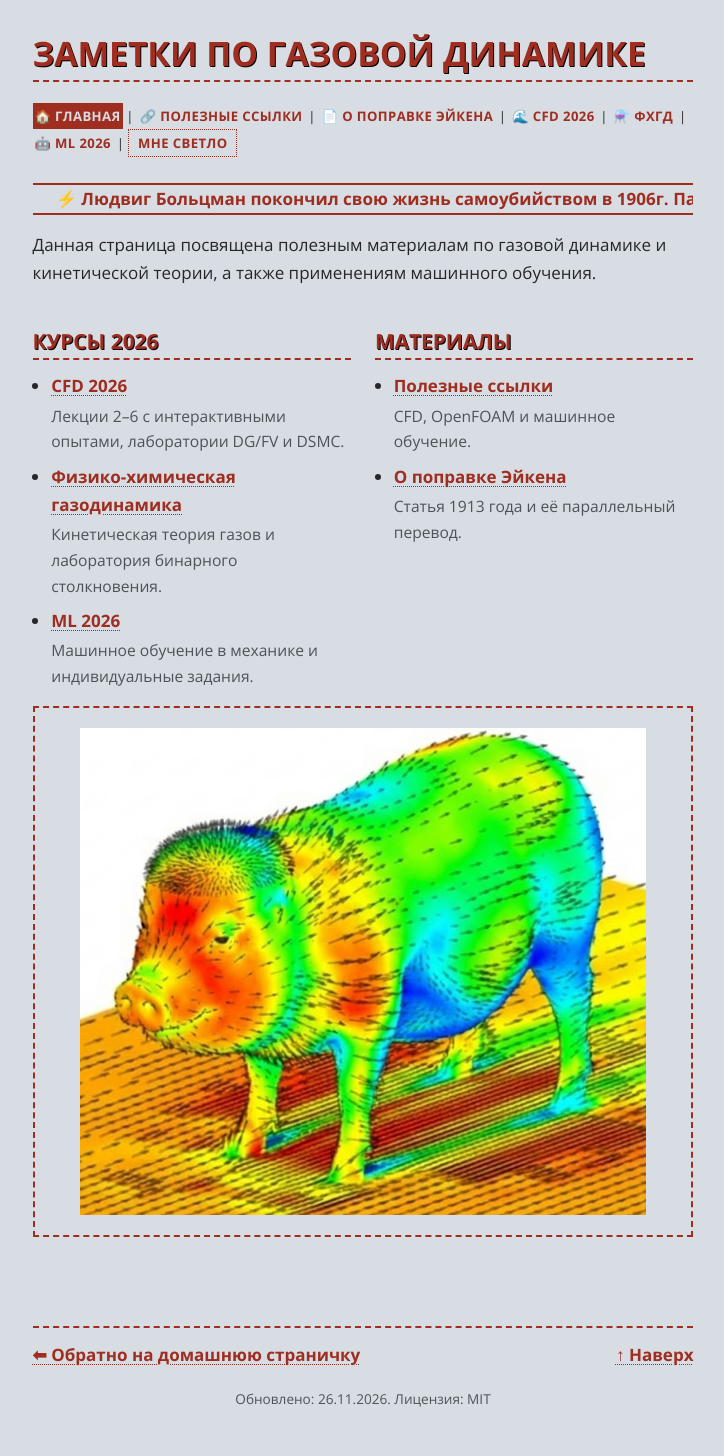
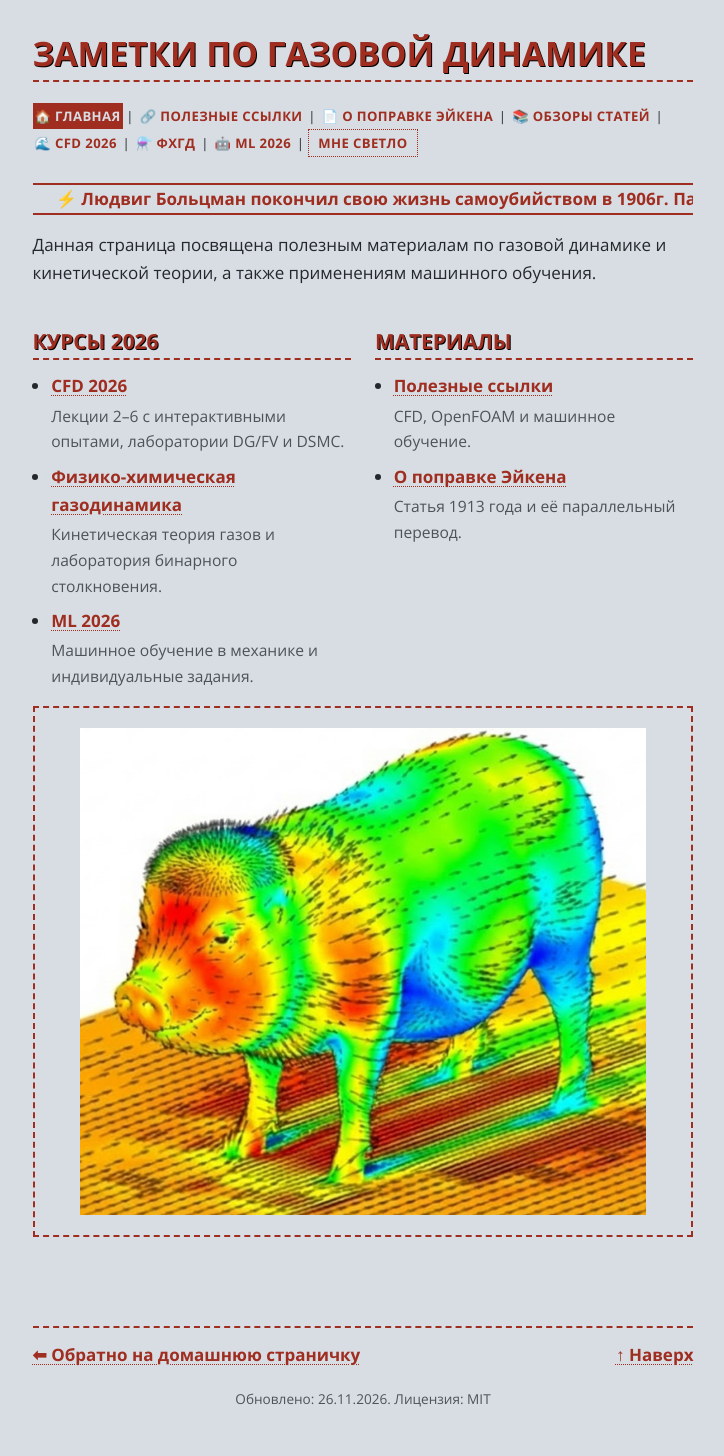
Before and after one commit to CKPEIIKA/ckpeiika.github.io, a Jekyll site: the page built from index.html, in a window 1280 px wide. Shown: the whole page, without its empty margins (277-1001 px from the left). Built offline with Jekyll 4.4.1, drawn with Linux system fonts in a browser that asks for light colours.

Commit message:
Restore the paper reviews page in the site menu

```diff
--- a/_includes/nav.html
+++ b/_includes/nav.html
@@ -1,7 +1,7 @@
 <nav class="nav-inline" aria-label="Разделы сайта">
   <p>
     <a href="{{ '/index.html' | relative_url }}"{% if page.url == '/' or page.url == '/index.html' %} aria-current="page"{% endif %}>🏠 Главная</a>
-    {% assign menu_paths = "pages/resources.md,pages/eucken.md,pages/cfd2026.md,pages/physico-chemical-gas-dynamics-2026.md,pages/ml2026.md" | split: "," %}
+    {% assign menu_paths = "pages/resources.md,pages/eucken.md,pages/paper-reviews.md,pages/cfd2026.md,pages/physico-chemical-gas-dynamics-2026.md,pages/ml2026.md" | split: "," %}
     {% for menu_path in menu_paths %}
       {% assign p = site.pages | where: "path", menu_path | first %}
       {% if p %}
```
